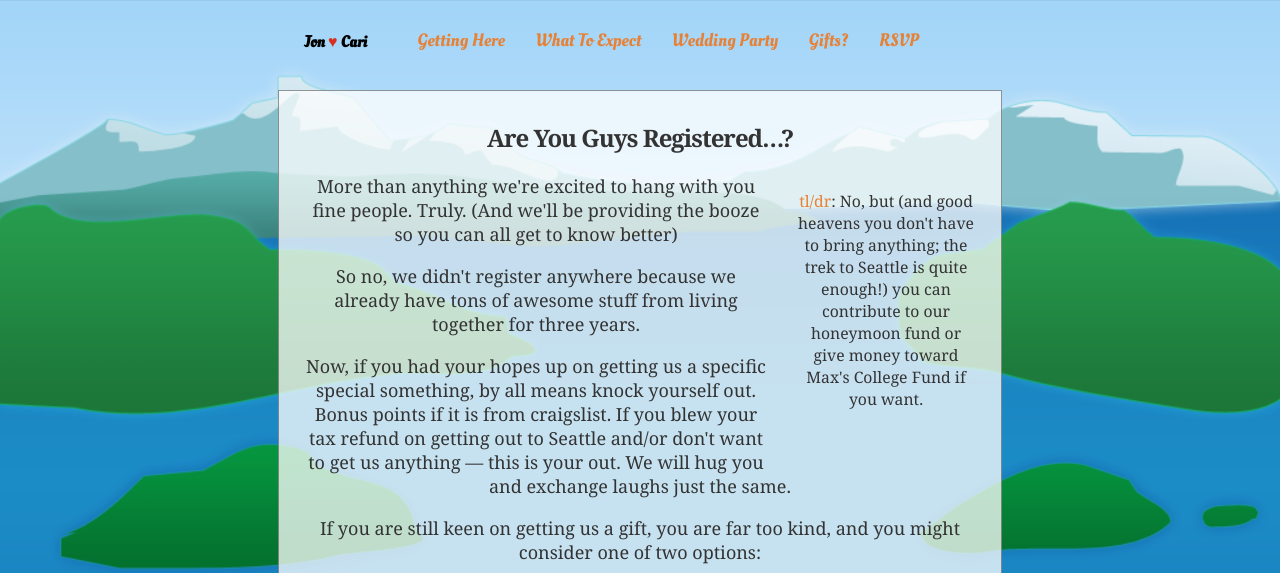
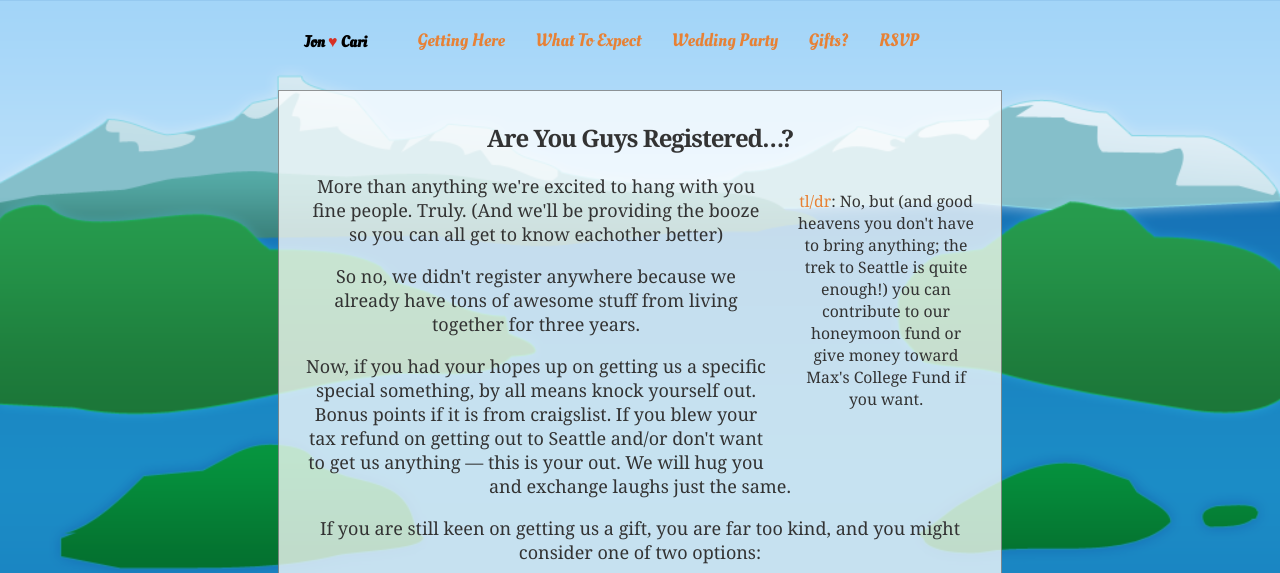
Before and after one commit to bahoo/jonandcari, a Django app: template templates/gifts.html in a window 1280 px wide. Shown: the top 573 px of the page. Run offline with Django 3.2, Linux system fonts and the light colour scheme; the template is opened without the code that fills it, so the values that code supplies are empty; some libraries are stand-ins or nearby versions.

Commit message:
small change

```diff
--- a/templates/gifts.html
+++ b/templates/gifts.html
@@ -10,7 +10,7 @@
 	</div>
 
 
-	<p>More than anything we're excited to hang with you fine people. Truly. (And we'll be providing the booze so you can all get to know  better)</p>
+	<p>More than anything we're excited to hang with you fine people. Truly. (And we'll be providing the booze so you can all get to know eachother better)</p>
 
 	<p>So no, we didn't register anywhere because we already have tons of awesome stuff from living together for three years.</p>
 
```
